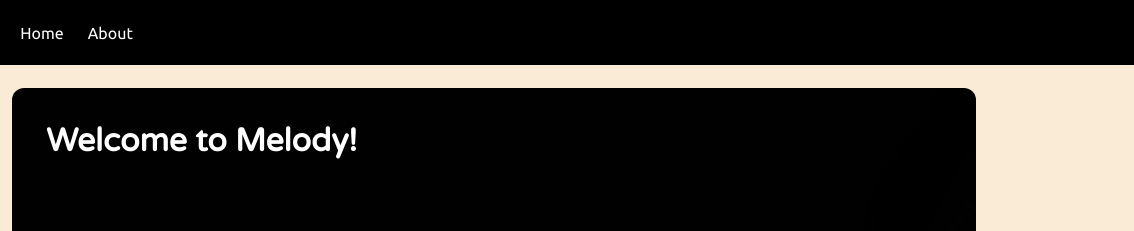
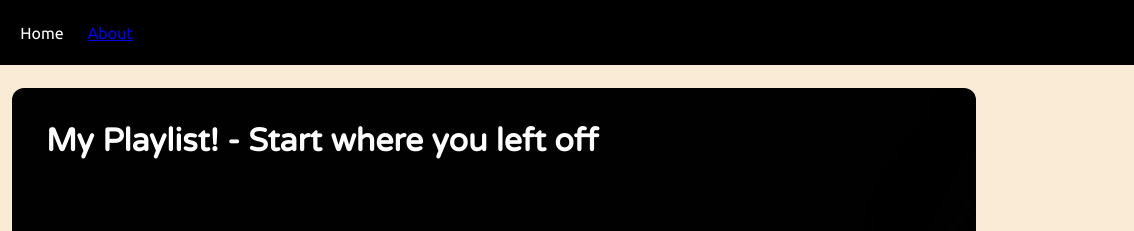
Before and after one commit to srish884/Melody-MusicApp, a plain HTML site: page index.html in a window 1280 px wide. Shown: the top 231 px of the page, 146-1280 px from the left. Drawn offline with Linux system fonts and the light colour scheme.

Commit message:
Update index.html

```diff
--- a/index.html
+++ b/index.html
@@ -12,13 +12,13 @@
         <ul>
             <li class="brand"><img src="logo.png" alt="Melody"> Melody</li>
             <li>Home</li>
-            <li>About</li>
+            <li><a href="index2.html">About</a></li>
         </ul>
     </nav>
 
     <div class="container">
         <div class="songList">
-            <h1>Welcome to Melody!</h1>
+            <h1>My Playlist! - Start where you left off</h1>
             <div class="songItemContainer">
                 <div class="songItem">
                     <img alt="1">
```
